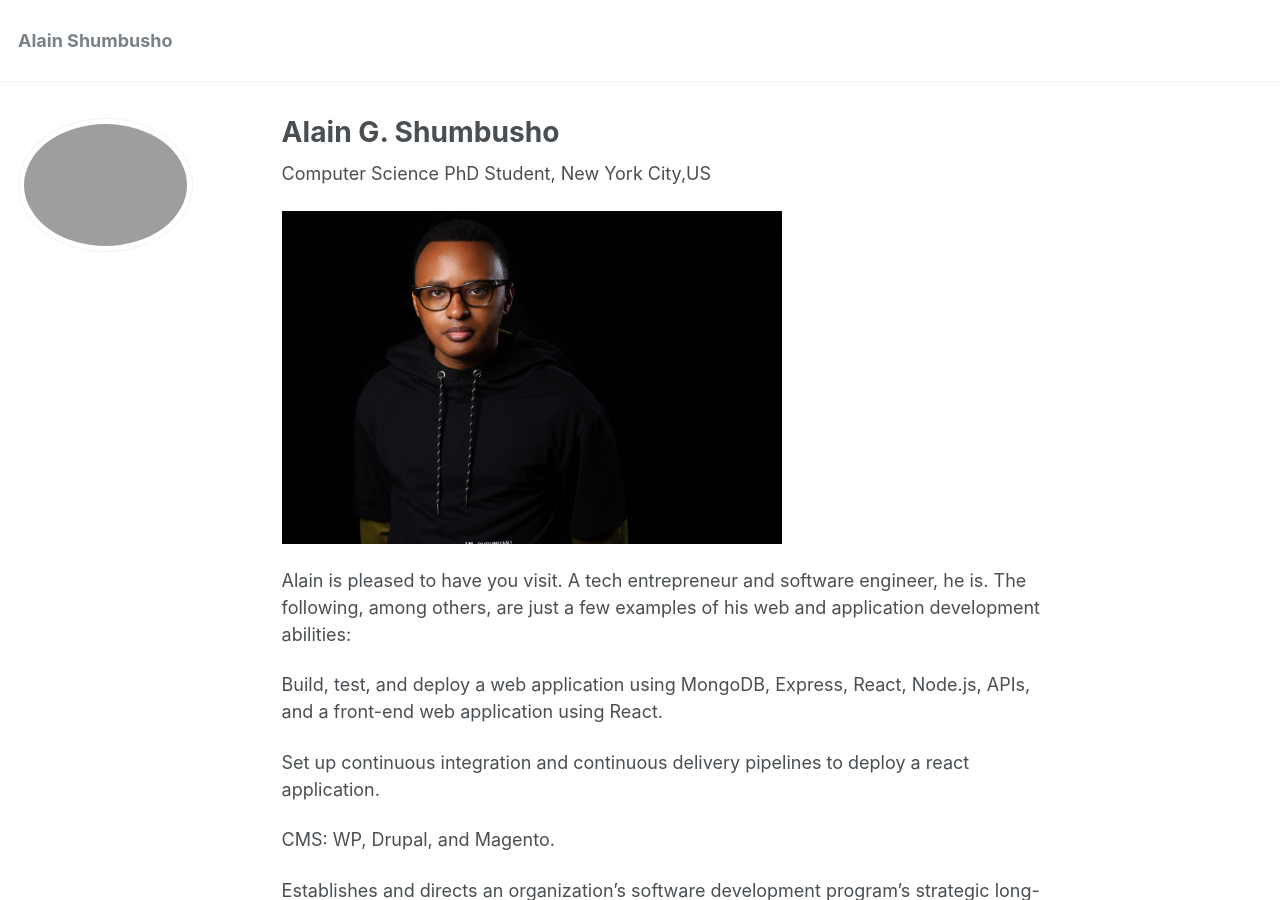
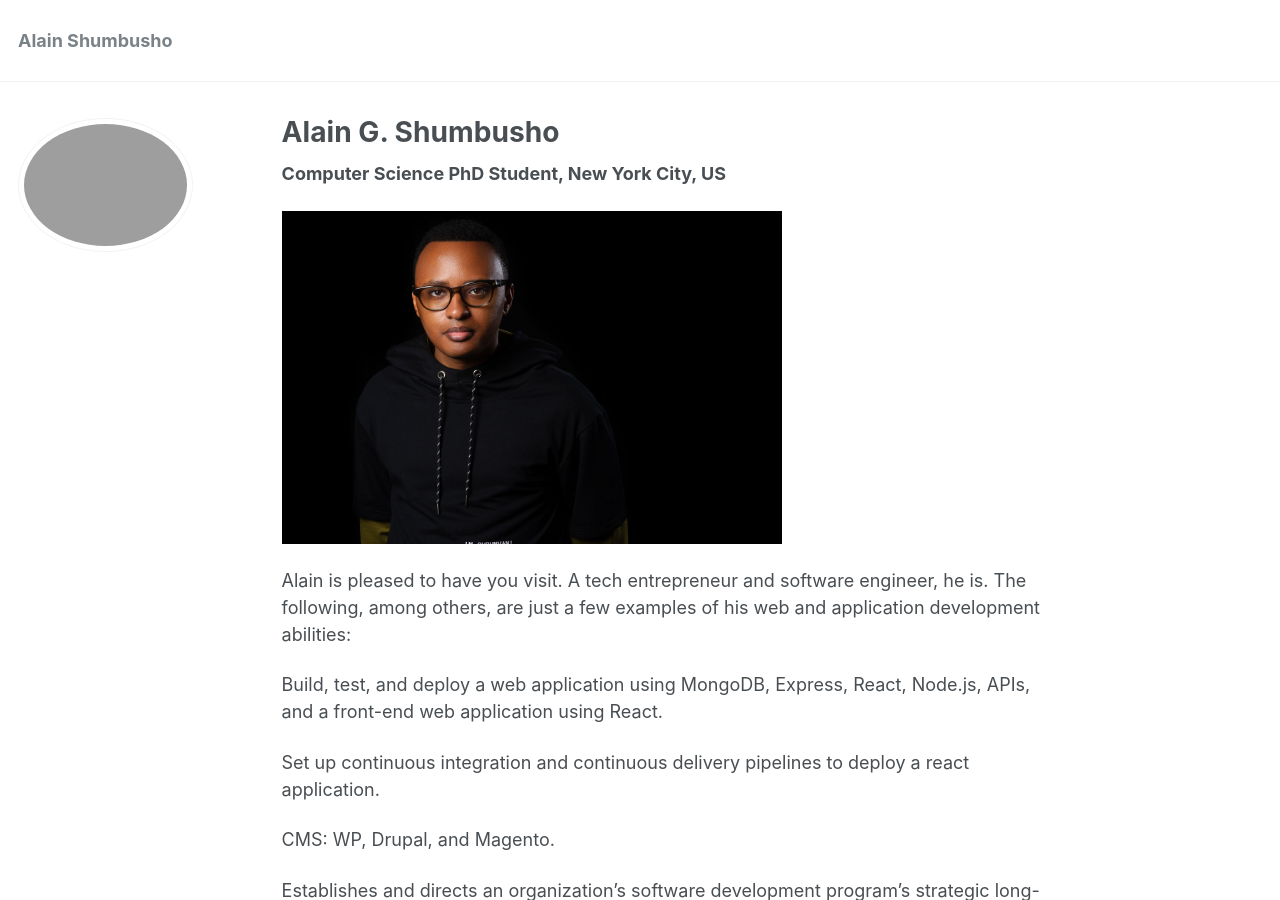
Before and after one commit to phdcsseiden/phdcsseiden.github.io, a Jekyll site: the page built from _pages/about.md, in a window 1280 px wide and 900 px high. Built offline with Jekyll 4.4.1, drawn with Linux system fonts in a browser that asks for light colours.

```diff
--- a/_pages/about.md
+++ b/_pages/about.md
@@ -9,7 +9,7 @@ redirect_from:
 ---
 
 
-Computer Science PhD Student, New York City,US
+<b> Computer Science PhD Student, New York City, US </b>
 
 
 <img src="images/Headshotwoo.jpg" alt="" style="width:500px;height:333px;">
```
